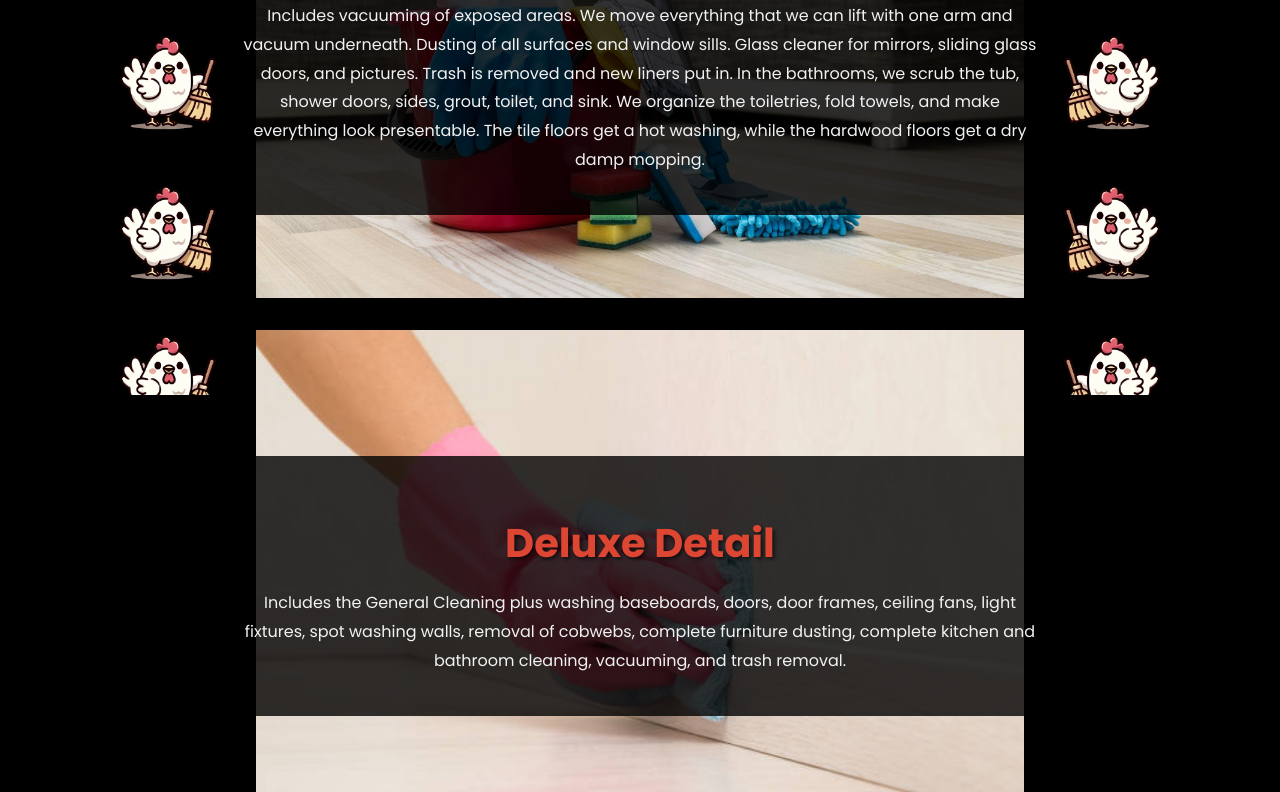
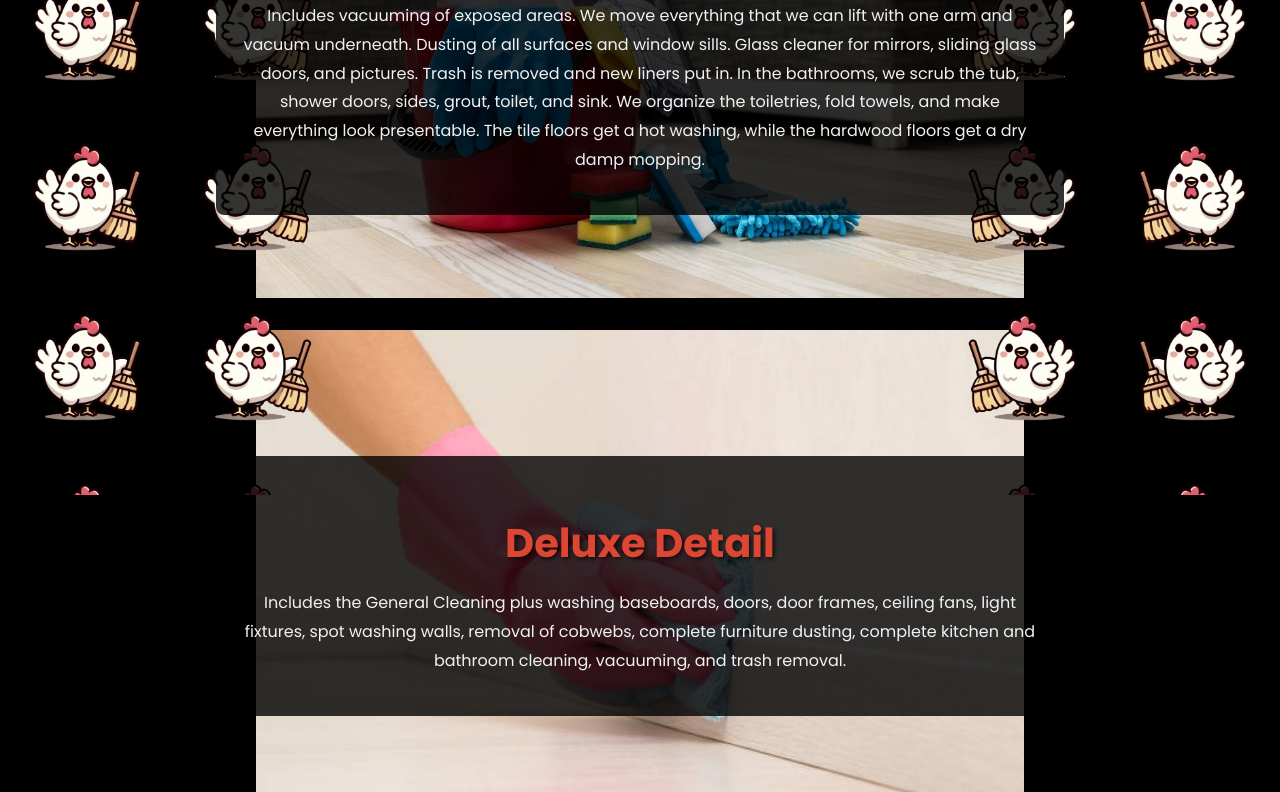
Before and after one commit to connorhess48/House-Hens, a plain HTML site: page services.html in a window 1280 px wide. Shown: the part 305-1097 px from the top of the page. Drawn offline with Linux system fonts and the light colour scheme.

Commit message:
Update style.css

```diff
--- a/style.css
+++ b/style.css
@@ -299,10 +299,10 @@ a:hover {
 /* Body Margins for Hen Pattern */
 .body-margins {
     position: fixed;
-    top: 80px; /* Start below the navbar */
-    bottom: 100px; /* Stop above the footer */
+    top: 80px;
+    bottom: 0;
     width: 26%; /* Wider margin to fit hens properly */
-    background-repeat: repeat-y; /* Repeat pattern vertically only */
+    background-repeat: repeat; /* Space the pattern evenly */
     z-index: 1; /* Place behind other content */
     pointer-events: none; /* Prevent interaction */
 }
@@ -310,15 +310,15 @@ a:hover {
 .body-margins.left {
     left: 0; /* Align to the edge */
     background-image: url('HenCleaning2.png'); /* Left-side hen */
-    background-size: 150px auto; /* Larger hen size for better visibility */
-    background-position: center; /* Center the pattern */
+    background-size: 170px auto; /* Larger hen size for better visibility */
+    background-position: left top; /* Center the pattern */
 }
 
 .body-margins.right {
     right: 0; /* Align to the edge */
     background-image: url('HenCleaning1.png'); /* Right-side hen */
-    background-size: 150px auto; /* Larger hen size for better visibility */
-    background-position: center; /* Center the pattern */
+    background-size: 170px auto; /* Larger hen size for better visibility */
+    background-position: right top; /* Center the pattern */
 }
 
 /* Services Content */
```
